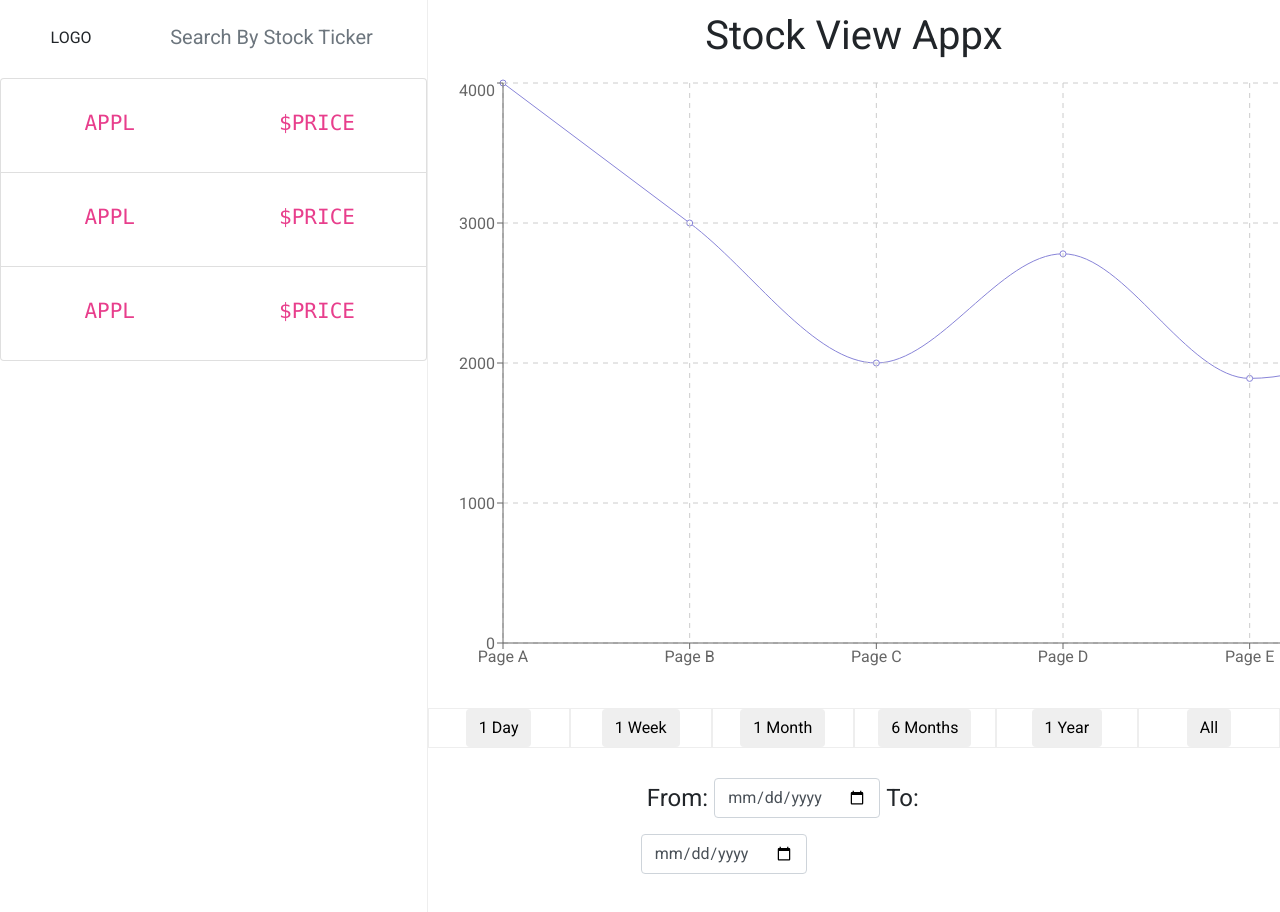
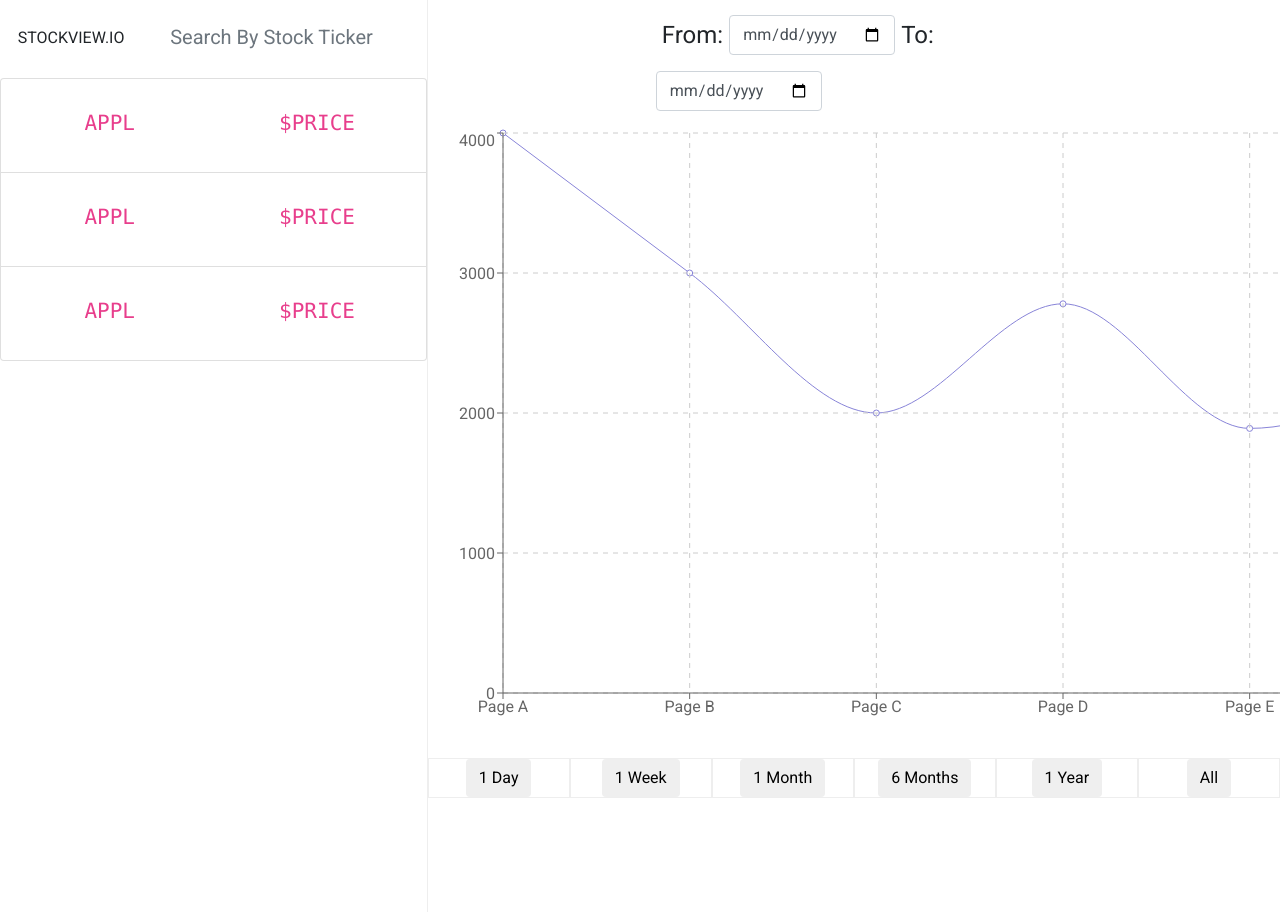
Before and after one commit to tea-kay/FCC-stock-view, a React (Create React App) app in the folder client/: page / in a window 1280 px wide. Shown: the top 912 px of the page. Built offline with nearby package versions, Linux system fonts and the light colour scheme; no server answers.

Commit message:
Rearranged header and date range

```diff
--- a/client/src/App.js
+++ b/client/src/App.js
@@ -47,7 +47,7 @@ class App extends Component {
           <Row>
             <Col md={4} className="stock-list">
               <Row>
-                <Col md={4} className="logo-sec">LOGO</Col>
+                <Col md={4} className="logo-sec">STOCKVIEW.IO</Col>
                 <Col md={8}>
                   <form>
                     <FormGroup bsSize="large" className="row">
@@ -76,10 +76,20 @@ class App extends Component {
             </Col>
             <Col md={8} className="chart-view">
               <Row>
-                <Col md={12}>
-                <PageHeader className="header-content">Stock View Appx</PageHeader>
-                <br/>
-              </Col>
+                <Col md={3}>
+                </Col>
+                <Col md={6} className="date-range">
+                  <Row>
+                    <div className="from-to"><h4>From: </h4></div>
+                    <FormGroup>
+                      <FormControl type="date" name="date" id="exampleDate" placeholder="date placeholder" />
+                    </FormGroup>
+                    <div className="from-to"><h4>To: </h4></div>
+                    <FormGroup>
+                      <FormControl type="date" name="date" id="exampleDate" placeholder="date placeholder" />
+                    </FormGroup>
+                  </Row>
+                </Col>
               </Row>
               <Row>
                 <Col md={12} className="live-chart">
@@ -100,22 +110,6 @@ class App extends Component {
                 <Col md={2} className="view-btns"><Button>1 Year</Button></Col>
                 <Col md={2} className="view-btns"><Button>All</Button></Col>
               </Row>
-              <Row>
-                <Col md={3}>
-                </Col>
-                <Col md={6} className="date-range">
-                  <Row>
-                    <div className="from-to"><h4>From: </h4></div>
-                    <FormGroup>
-                      <FormControl type="date" name="date" id="exampleDate" placeholder="date placeholder" />
-                    </FormGroup>
-                    <div className="from-to"><h4>To: </h4></div>
-                    <FormGroup>
-                      <FormControl type="date" name="date" id="exampleDate" placeholder="date placeholder" />
-                    </FormGroup>
-                  </Row>
-                </Col>
-              </Row>
             </Col>
           </Row>
         </div>
--- a/client/src/index.css
+++ b/client/src/index.css
@@ -58,7 +58,7 @@ body {
 }
 
 .date-range {
-  margin-top: 30px;
+  margin: 15px;
 }
 
 .from-to {
```
